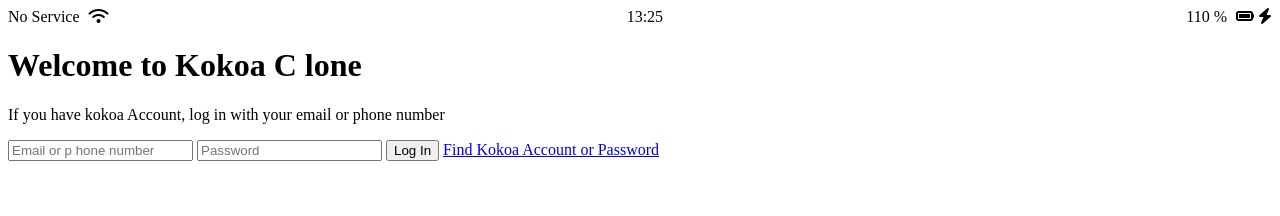
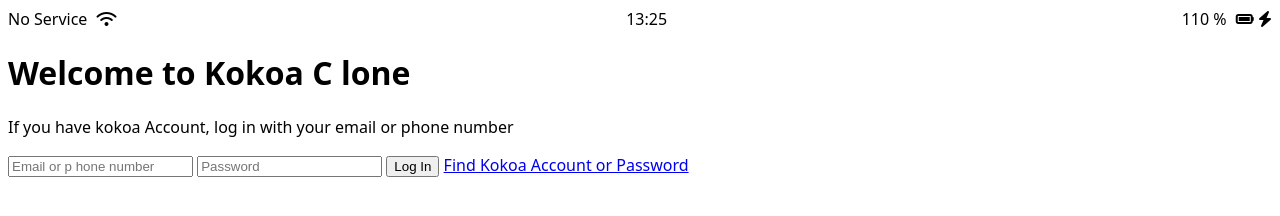
Before and after one commit to dongyoon9802/frontendstudy-kokoa-clone, a plain HTML site: page index.html in a window 1280 px wide. Drawn offline with Linux system fonts and the light colour scheme.

Commit message:
practice font style

```diff
--- a/CSS/style.css
+++ b/CSS/style.css
@@ -1,3 +1,6 @@
+body{
+    font-family: system-ui, -apple-system, BlinkMacSystemFont, 'Segoe UI', Roboto, Oxygen, Ubuntu, Cantarell, 'Open Sans', 'Helvetica Neue', sans-serif;
+}
 .status-bar{
     display: flex ;
     justify-content: space-between;
```
Also changed, not shown: index.html (+0 -3 lines).
